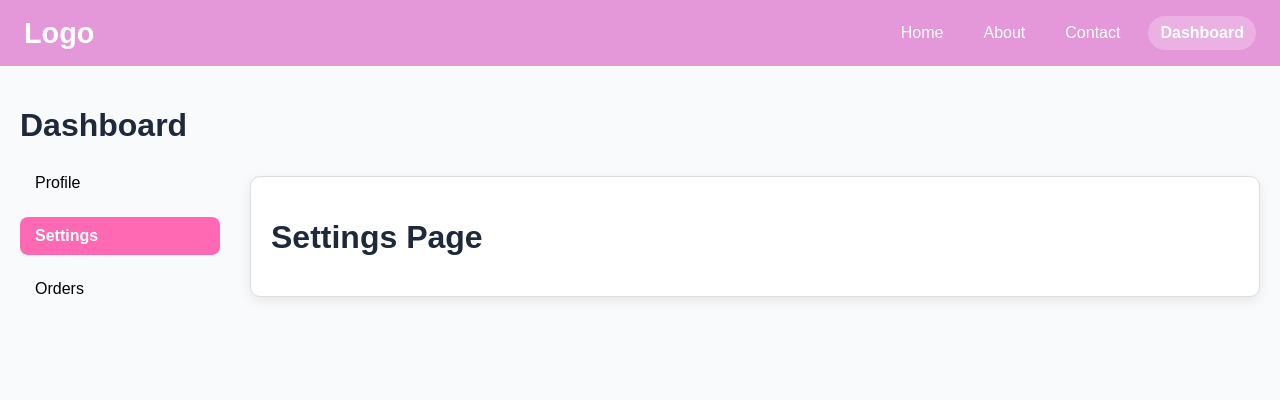
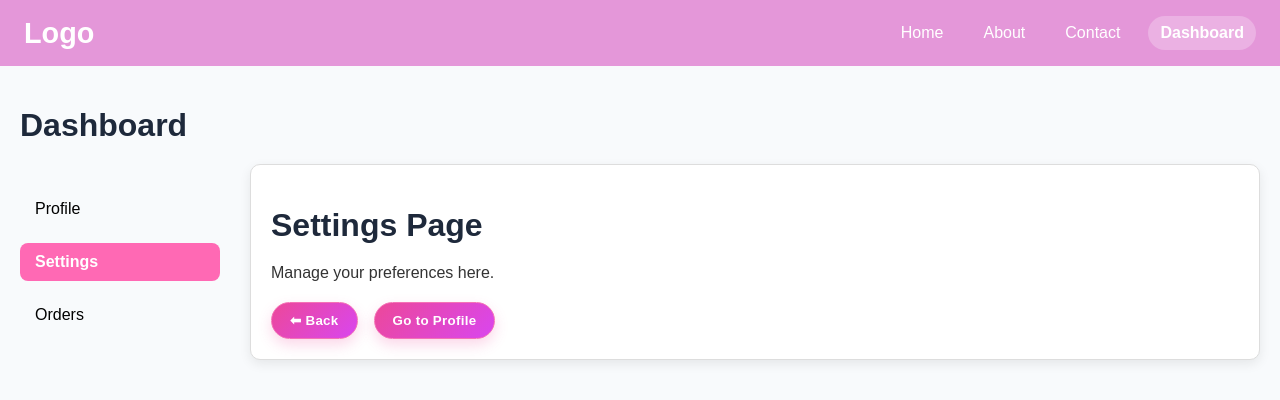
Before and after one commit to mayaswami/react-projects, a React (Vite) app in the folder 02-react-router/: page /dashboard/settings in a window 1280 px wide. Shown: the top 400 px of the page. Built offline with nearby package versions, Linux system fonts and the light colour scheme.

Commit message:
feat: implement useNavigate with dashboard navigation and restructure CSS files

```diff
--- a/02-react-router/src/Pages/Dashboard.jsx
+++ b/02-react-router/src/Pages/Dashboard.jsx
@@ -1,6 +1,6 @@
 import { Outlet } from "react-router-dom";
 import DashboardSidebar from "../components/DashboardSidebar";
-import "./Dashboard.css";
+import "../css/Dashboard.css";
 
 function Dashboard() {
   return (
--- a/02-react-router/src/Pages/Orders.jsx
+++ b/02-react-router/src/Pages/Orders.jsx
@@ -1,7 +1,19 @@
+import { useNavigate } from "react-router-dom";
+import "../css/PagesBtn.css";
+
 function Orders() {
+  const navigate = useNavigate();
   return (
     <div>
       <h1>Orders Page</h1>
+      <p>Review your recent orders here.</p>
+      <div className="buttons">
+        <button onClick={() => navigate(-1)}>⬅ Back</button>
+
+        <button onClick={() => navigate("/dashboard/profile")}>
+          Go to Profile
+        </button>
+      </div>
     </div>
   );
 }
--- a/02-react-router/src/Pages/Profile.jsx
+++ b/02-react-router/src/Pages/Profile.jsx
@@ -1,7 +1,21 @@
+import { useNavigate } from "react-router-dom";
+import "../css/PagesBtn.css";
+
 function Profile() {
+  const navigate = useNavigate();
   return (
     <div>
       <h1>Profile Page</h1>
+      <p>Welcome! Maya</p>
+      <div className="buttons">
+        <button onClick={() => navigate("/dashboard/settings")}>
+          Go to Settings
+        </button>
+
+        <button onClick={() => navigate("/dashboard/orders")}>
+          Go to Orders
+        </button>
+      </div>
     </div>
   );
 }
--- a/02-react-router/src/Pages/Settings.jsx
+++ b/02-react-router/src/Pages/Settings.jsx
@@ -1,7 +1,19 @@
+import { useNavigate } from "react-router-dom";
+import "../css/PagesBtn.css";
+
 function Settings() {
+  const navigate = useNavigate();
   return (
     <div>
       <h1>Settings Page</h1>
+      <p>Manage your preferences here.</p>
+      <div className="buttons">
+        <button onClick={() => navigate(-1)}>⬅ Back</button>
+
+        <button onClick={() => navigate("/dashboard/profile")}>
+          Go to Profile
+        </button>
+      </div>
     </div>
   );
 }
--- a/02-react-router/src/components/DashboardSidebar.jsx
+++ b/02-react-router/src/components/DashboardSidebar.jsx
@@ -1,5 +1,5 @@
 import { NavLink } from "react-router-dom";
-import "./DashboardSidebar.css";
+import "../css/DashboardSidebar.css";
 
 function DashboardSideBar() {
   return (
--- a/02-react-router/src/components/Navbar.jsx
+++ b/02-react-router/src/components/Navbar.jsx
@@ -1,5 +1,5 @@
 import { NavLink } from "react-router-dom";
-import "./Navbar.css";
+import "../css/Navbar.css";
 
 function Navbar() {
   return (
--- /dev/null
+++ b/02-react-router/src/css/PagesBtn.css
@@ -0,0 +1,30 @@
+.buttons {
+    display: flex;
+    gap: 16px;
+    flex-wrap: wrap;
+    margin-top: 20px;
+}
+
+.buttons button {
+    padding: 10px 18px;
+    border: 1px solid #f472b6;
+    border-radius: 999px;
+    background: linear-gradient(135deg, #ec4899, #d946ef);
+    color: #fff;
+    font-weight: 700;
+    letter-spacing: 0.3px;
+    cursor: pointer;
+    transition: all 0.25s ease;
+    box-shadow: 0 6px 14px rgba(236, 72, 153, 0.22);
+}
+
+.buttons button:hover {
+    transform: translateY(-2px);
+    box-shadow: 0 10px 20px rgba(236, 72, 153, 0.3);
+    background: linear-gradient(135deg, #db2777, #c026d3);
+}
+
+.buttons button:active {
+    transform: scale(0.97);
+    box-shadow: 0 4px 10px rgba(236, 72, 153, 0.2);
+}
```
Also changed, not shown: 02-react-router/src/css/Dashboard.css (renamed from 02-react-router/src/Pages/Dashboard.css), 02-react-router/src/css/DashboardSidebar.css (renamed from 02-react-router/src/components/DashboardSidebar.css), 02-react-router/src/css/Navbar.css (renamed from 02-react-router/src/components/Navbar.css), 1 other file (tests, documents, lock files or other folders).
